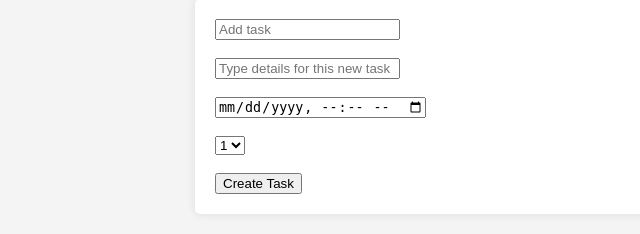
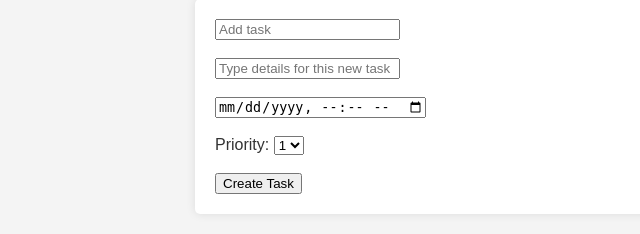
Before and after one commit to CJError404/TMS, a PHP site: page /create_task.php in a window 1280 px wide. Shown: the part 167-401 px from the top of the page, without its empty margins (125-765 px from the left). Run offline with PHP 8.4, Linux system fonts and the light colour scheme; data that the repository does not hold is empty.

Commit message:
Update create_task.php

```diff
--- a/tms/create_task.php
+++ b/tms/create_task.php
@@ -133,6 +133,7 @@ if (isset($_POST['submitFormBtn'])){
         <input type="text" name="title" id="title" placeholder="Add task" required><br><br>
         <input type="text" name="task_description" id="task_description" placeholder="Type details for this new task" required><br><br>
         <input type="datetime-local" name="due_date" id="due_date" required><br><br>
+        <label for="priority">Priority:</label>
         <select name="priority" id="priority" required>
             <option value="1">1</option>
             <option value="2">2</option>
```
